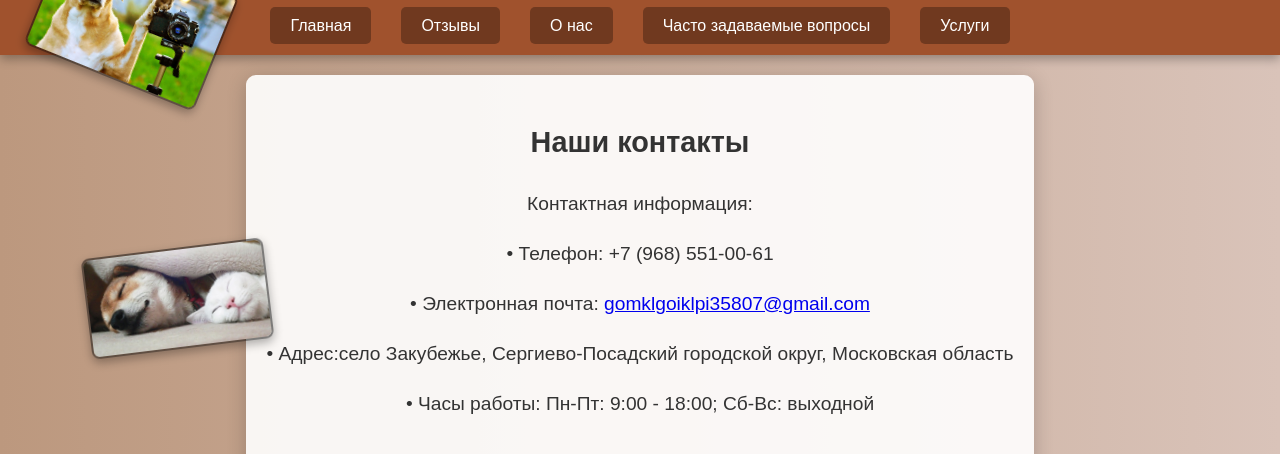
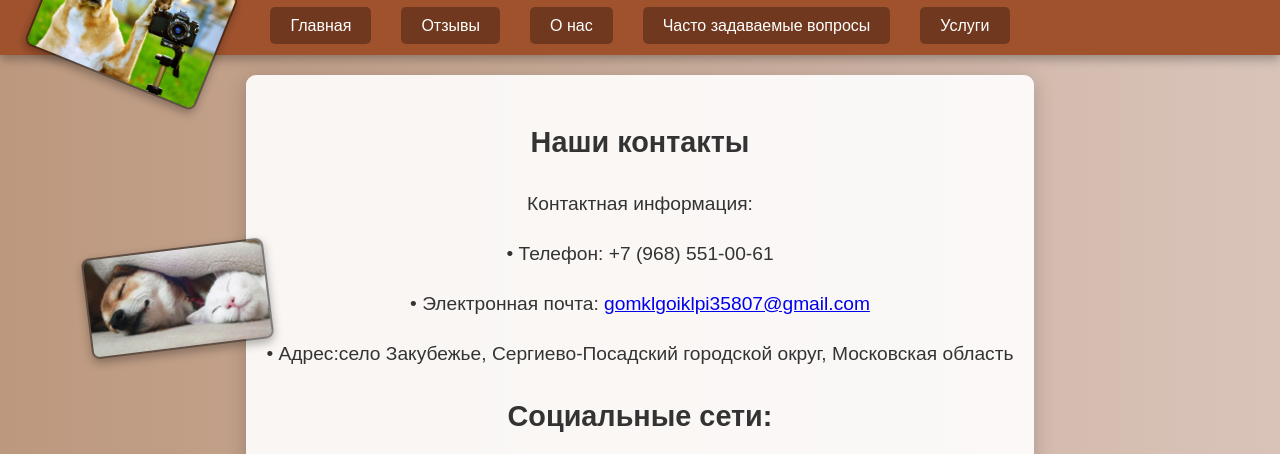
Before and after one commit to Vlad2342-code/log, a plain HTML site: page contact.html in a window 1280 px wide. Shown: the part 172-626 px from the top of the page. Drawn offline with Linux system fonts and the light colour scheme.

Commit message:
Update contact.html

```diff
--- a/contact.html
+++ b/contact.html
@@ -203,7 +203,7 @@ body {
 
                 <p>• Адрес:село Закубежье, Сергиево-Посадский городской округ, Московская область</p>
 
-                <p>• Часы работы: Пн-Пт: 9:00 - 18:00; Сб-Вс: выходной</p>
+
 
                 <h2>Социальные сети:</h2>
                 <ul>
```
